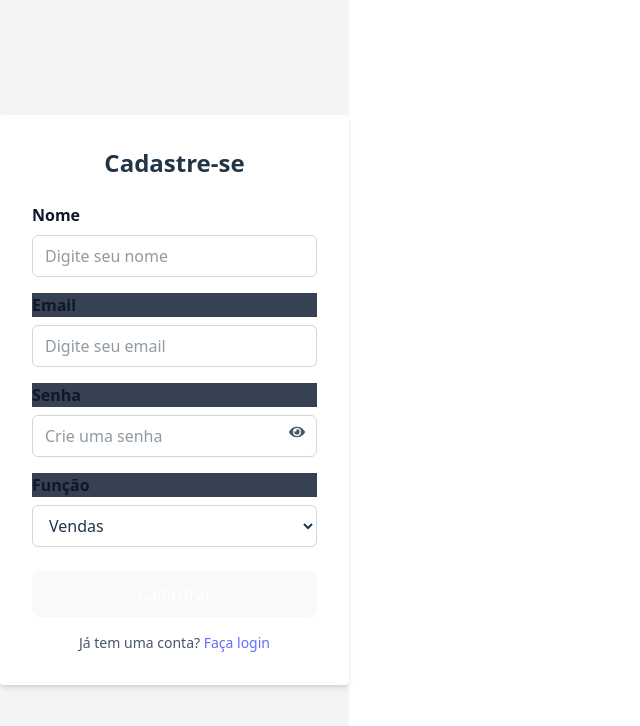
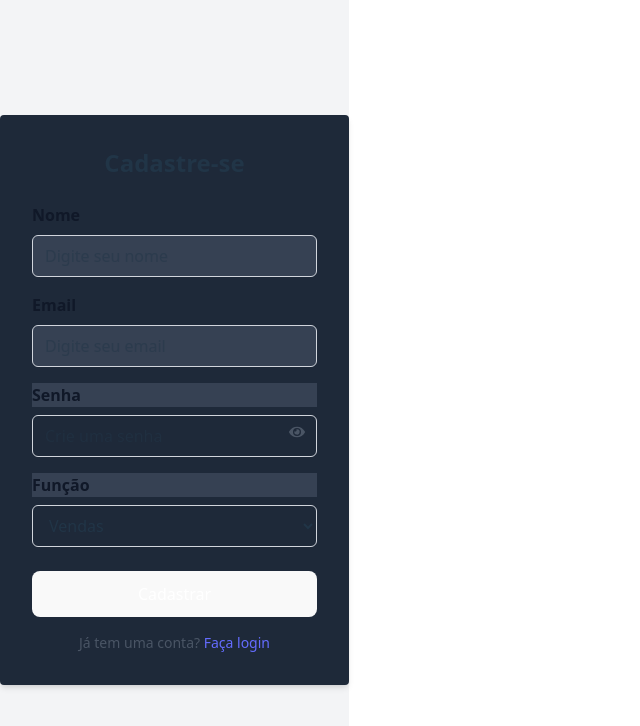
Before and after one commit to Guilhermeabtibol/connecta_frontend, a React (Vite) app: page /register in a window 1280 px wide. Shown: the top 726 px of the page, without its empty margins (0-640 px from the left). Built offline with nearby package versions, Linux system fonts and the light colour scheme.

Commit message:
Incluindo visualizacao de senha ao cadastro5

```diff
--- a/src/components/RegisterUser.tsx
+++ b/src/components/RegisterUser.tsx
@@ -30,7 +30,7 @@
 
   return (
     <div className="flex items-center justify-center min-h-screen bg-gray-100">
-      <form onSubmit={handleRegister} className="p-8 bg-white rounded shadow-md w-full max-w-sm">
+      <form onSubmit={handleRegister} className="p-8 bg-gray-800 rounded shadow-md w-full max-w-sm">
         <h2 className="text-2xl font-bold mb-6 text-center">Cadastre-se</h2>
 
         {/* Campo de Nome */}
@@ -40,7 +40,7 @@
             type="text"
             id="name"
             placeholder="Digite seu nome"
-            className="w-full px-3 py-2 border border-gray-300 rounded-md focus:outline-none focus:ring-2 focus:ring-blue-500"
+            className="w-full px-3 py-2 border border-gray-300 rounded-md  bg-gray-700 focus:outline-none focus:ring-2 focus:ring-blue-500"
             value={name}
             onChange={(e) => setName(e.target.value)}
             required
@@ -49,12 +49,12 @@
 
         {/* Campo de Email */}
         <div className="mb-4">
-          <label htmlFor="email" className="block text-gray-900 bg-gray-700 font-semibold mb-2">Email</label>
+          <label htmlFor="email" className="block text-gray-900  font-semibold mb-2">Email</label>
           <input
             type="email"
             id="email"
             placeholder="Digite seu email"
-            className="w-full px-3 py-2 border border-gray-300 rounded-md focus:outline-none focus:ring-2 focus:ring-blue-500"
+            className="w-full px-3 py-2 border border-gray-300  bg-gray-700 rounded-md focus:outline-none focus:ring-2 focus:ring-blue-500"
             value={email}
             onChange={(e) => setEmail(e.target.value)}
             required
```
